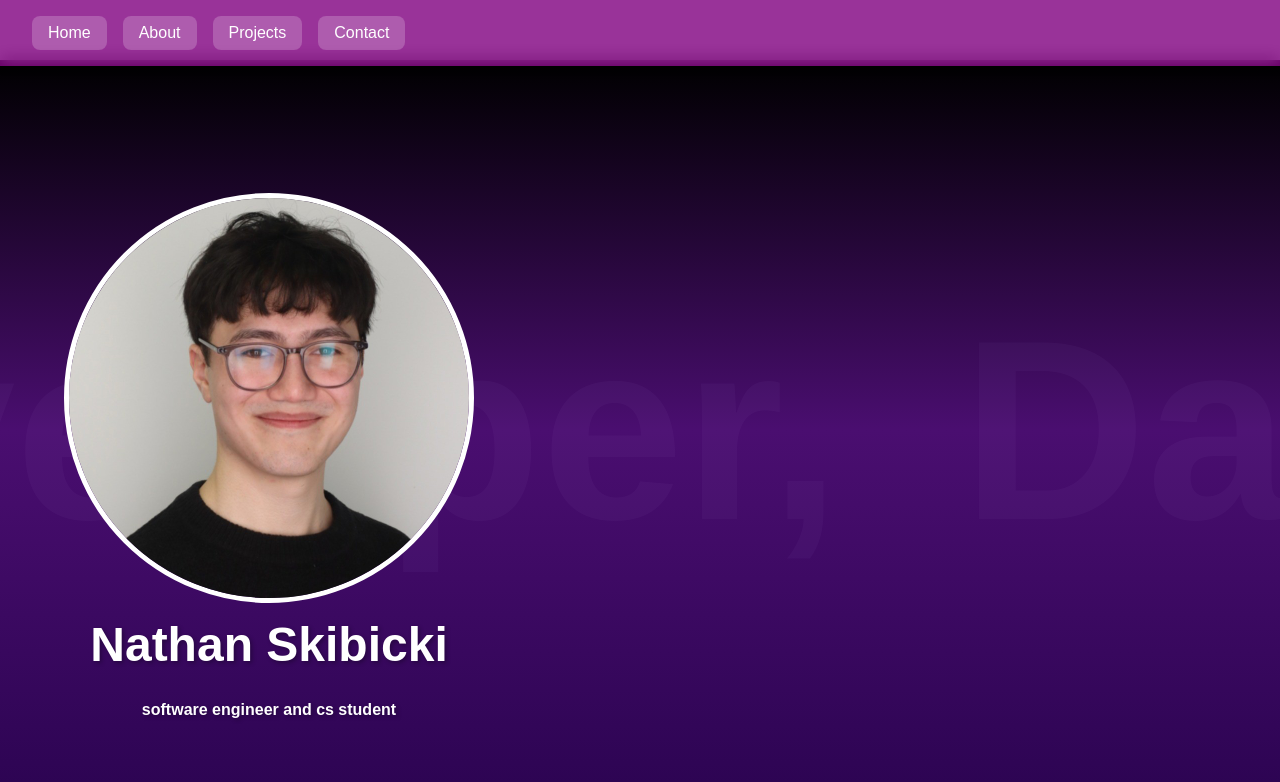
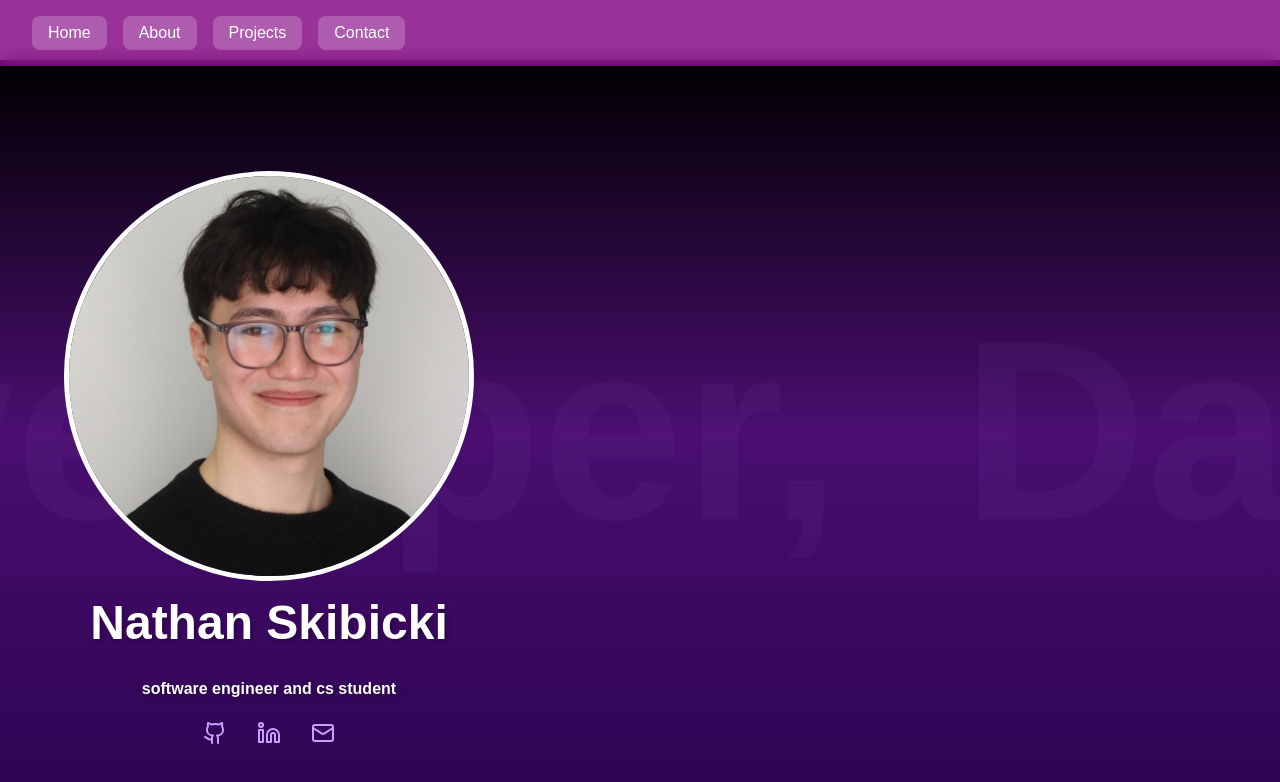
Before and after one commit to NathanSkibicki/ResumeWebsite, a React (Vite) app: page / in a window 1280 px wide. Shown: the top 782 px of the page. Built offline with nearby package versions, Linux system fonts and the light colour scheme.

Commit message:
Home update w links working

```diff
--- a/src/App.css
+++ b/src/App.css
@@ -5,12 +5,12 @@ body, html, #root {
   width: 100%;
   height: 100%;
   min-height: 80vh;
-  overflow: auto; /* Allow scrolling */
+  overflow: auto;
   scroll-behavior: smooth;
 }
 
 h1 {
   font-size: 3.2em;
   line-height: 1.1;
-  margin: 0; /* Remove default margin */
+  margin: 0;
 }
--- a/src/App.jsx
+++ b/src/App.jsx
@@ -32,7 +32,6 @@ function App() {
     };
   }, []);
 
-  // Function to handle navbar link clicks
   const scrollToSection = (id) => {
     const element = document.getElementById(id);
     if (element && containerRef.current) {
@@ -64,7 +63,7 @@ function App() {
             justifyContent: 'center',
             alignItems: 'center',
             scrollSnapAlign: 'start',
-            paddingTop: '60px' // Add padding to account for navbar
+            paddingTop: '60px'
           }}
         >
           <Home />
@@ -80,7 +79,7 @@ function App() {
             scrollSnapAlign: 'start',
           }}
         >
-          <About />
+          <About onNavClick={scrollToSection} />
         </div>
         <div
           id="portfolio"
--- a/src/index.css
+++ b/src/index.css
@@ -6,21 +6,20 @@
 }
 
 .smooth-scroll-container {
-  scrollbar-width: none; /* Firefox */
-  -ms-overflow-style: none; /* IE and Edge */
+  scrollbar-width: none;
+  -ms-overflow-style: none;
 }
 
 .smooth-scroll-container::-webkit-scrollbar {
-  display: none; /* Chrome, Safari, Opera */
+  display: none;
 }
 
-/* New Navbar Styles */
 .navbar {
   position: fixed;
   top: 0;
   left: 0;
   width: 100%;
-  background-color: rgba(128, 0, 128, 0.8); /* Purple with 80% opacity */
+  background-color: rgba(128, 0, 128, 0.8);
   backdrop-filter: blur(8px);
   box-shadow: 0 2px 8px rgba(0, 0, 0, 0.2);
   z-index: 50;
@@ -66,7 +65,6 @@
   color: white;
 }
 
-/* Adjust the page content to account for navbar */
 .page {
   box-sizing: border-box;
 }
--- a/src/pages/About.jsx
+++ b/src/pages/About.jsx
@@ -3,7 +3,7 @@ import aura from '../assets/Aura.jpg'
 import mitsubishi from '../assets/mitsu.png'
 import ultimate from '../assets/ultimatecoders.jpg'
 
-const About = () => {
+const About = ({ onNavClick }) => {
   const [windowWidth, setWindowWidth] = useState(typeof window !== 'undefined' ? window.innerWidth : 0);
 
   useEffect(() => {
@@ -16,6 +16,11 @@ const About = () => {
       window.removeEventListener('resize', handleResize);
     };
   }, []);
+
+  const handleClick = (e, id) => {
+    e.preventDefault();
+    onNavClick(id);
+  };
 
   // Responsive values based on screen size
   const isMobile = windowWidth < 768;
@@ -201,19 +206,22 @@ const About = () => {
                 <p style={{fontSize: 'medium'}}>Programming Instructor</p>
               </div>
             </div>
+
+            {/*links at bottom of about*/}
             <div style={{
               display: 'flex',
               justifyContent: 'center',
               padding: '10px',
               color: 'white',
-  marginTop: 'auto', // This pushes it to the bottom of the flex container
-  borderTop: '1px solid rgba(255, 255, 255, 0.2)', // Subtle separator
+              marginTop: 'auto',
+              borderTop: '1px solid rgba(255, 255, 255, 0.2)',
               paddingTop: '15px',
-  width: '100%' // Ensure it spans the full width
+              width: '100%',
+
             }}>
               <span style={{
                 display: 'flex',
-    gap: '30px', // Creates proper spacing between links
+                gap: '30px',
               }}>
                 <a
                   href="https://github.com/NathanSkibicki"
@@ -240,12 +248,12 @@ const About = () => {
                   rel="noopener noreferrer"
                   style={{
                     color: 'white',
-        textDecoration: 'none', // Removes underline
+                    textDecoration: 'none',
                     transition: 'color 0.3s ease',
                     fontSize: paragraphFontSize,
                   }}
                   onMouseEnter={(e) => {
-        e.currentTarget.style.color = '#c9a0ff'; // Light purple on hover
+                    e.currentTarget.style.color = '#c9a0ff';
                   }}
                   onMouseLeave={(e) => {
                     e.currentTarget.style.color = 'white';
@@ -253,12 +261,30 @@ const About = () => {
                 >
                   LinkedIn
                 </a>
+                <a
+                  href="#"
+                  onClick={(e) => {
+                    e.preventDefault();
+                    onNavClick('portfolio');
+                  }}
+                  style={{
+                    color: 'white',
+                    textDecoration: 'none',
+                    transition: 'color 0.3s ease',
+                    fontSize: paragraphFontSize,
+                  }}
+                  onMouseEnter={(e) => {
+                    e.currentTarget.style.color = '#c9a0ff';
+                  }}
+                  onMouseLeave={(e) => {
+                    e.currentTarget.style.color = 'white';
+                  }}
+                >
+                  Projects
+                </a>
               </span>
             </div>
-
           </p>
-          {/*links at bottom of about*/}
-
         </div>
 
         <div style={{
--- a/src/pages/Home.jsx
+++ b/src/pages/Home.jsx
@@ -103,7 +103,93 @@ const Home = () => {
                         textAlign: 'center',
                         marginBottom: '0.5rem'
                     }}>software engineer and cs student</h4>
-
+                    {/* links at bottom of name */}
+                    <div style={{
+                        display: 'flex',
+                        gap: '30px',
+                        paddingTop:'15px'
+                    }}>
+                        <a target="_blank"
+                            rel="noopener noreferrer"
+                            aria-label="GitHub"
+                            href="https://github.com/NathanSkibicki"
+                            style={{
+                                color: '#c9a0ff',
+                                transition: 'color 0.3s ease'
+                            }}
+                            onMouseEnter={(e) => {
+                                e.currentTarget.style.color = '#ffffff';
+                            }}
+                            onMouseLeave={(e) => {
+                                e.currentTarget.style.color = '#c9a0ff';
+                            }}
+                            >
+                            <svg xmlns="http://www.w3.org/2000/svg"
+                                    width="24"
+                                    height="24"
+                                    viewBox="0 0 24 24"
+                                    fill="none"
+                                    stroke="currentColor"
+                                    stroke-width="2"
+                                    stroke-linecap="round"
+                                    stroke-linejoin="round"
+                                    class="lucide lucide-github">
+                                <path d="M15 22v-4a4.8 4.8 0 0 0-1-3.5c3 0 6-2 6-5.5.08-1.25-.27-2.48-1-3.5.28-1.15.28-2.35 0-3.5 0 0-1 0-3 1.5-2.64-.5-5.36-.5-8 0C6 2 5 2 5 2c-.3 1.15-.3 2.35 0 3.5A5.403 5.403 0 0 0 4 9c0 3.5 3 5.5 6 5.5-.39.49-.68 1.05-.85 1.65-.17.6-.22 1.23-.15 1.85v4">
+                                </path>
+                                <path d="M9 18c-4.51 2-5-2-7-2">
+                                </path>
+                            </svg>
+                        </a>
+                        <a
+                            target="_blank"
+                            rel="noopener noreferrer"
+                            aria-label="LinkedIn"
+                            class="text-white/80 hover:text-white transition-colors"
+                            href="https://www.linkedin.com/in/nathan-skibicki-71b03b223/"
+                            style={{
+                                color: '#c9a0ff',
+                                transition: 'color 0.3s ease'
+                            }}
+                            onMouseEnter={(e) => {
+                                e.currentTarget.style.color = '#ffffff';
+                            }}
+                            onMouseLeave={(e) => {
+                                e.currentTarget.style.color = '#c9a0ff';
+                            }}>
+                                <svg
+                                    xmlns="http://www.w3.org/2000/svg"
+                                    width="24"
+                                    height="24"
+                                    viewBox="0 0 24 24"
+                                    fill="none"
+                                    stroke="currentColor"
+                                    stroke-width="2"
+                                    stroke-linecap="round" s
+                                    stroke-linejoin="round"
+                                    class="lucide lucide-linkedin">
+                                        <path d="M16 8a6 6 0 0 1 6 6v7h-4v-7a2 2 0 0 0-2-2 2 2 0 0 0-2 2v7h-4v-7a6 6 0 0 1 6-6z">
+                                        </path>
+                                    <rect width="4" height="12" x="2" y="9"></rect>
+                                    <circle cx="4" cy="4" r="2"></circle>
+                                </svg>
+                        </a>
+                        <a
+                            target="_blank"
+                            rel="noopener noreferrer"
+                            aria-label="Email"
+                            style={{
+                                color: '#c9a0ff',
+                                transition: 'color 0.3s ease'
+                            }}
+                            onMouseEnter={(e) => {
+                                e.currentTarget.style.color = '#ffffff';
+                            }}
+                            onMouseLeave={(e) => {
+                                e.currentTarget.style.color = '#c9a0ff';
+                            }}
+                            href="https://mail.google.com/mail/?view=cm&amp;fs=1&amp;tf=1&amp;to=nathans.skibicki@gmail.com&amp;su=&amp;body=Hello%20Nathan!">
+                                <svg xmlns="http://www.w3.org/2000/svg" width="24" height="24" viewBox="0 0 24 24" fill="none" stroke="currentColor" stroke-width="2" stroke-linecap="round" stroke-linejoin="round" class="lucide lucide-mail"><rect width="20" height="16" x="2" y="4" rx="2"></rect><path d="m22 7-8.97 5.7a1.94 1.94 0 0 1-2.06 0L2 7"></path></svg></a>
+                    </div>
                 </div>
             </div>
             <style>{`
```
Lines whose indentation alone changed are shown as unchanged.
